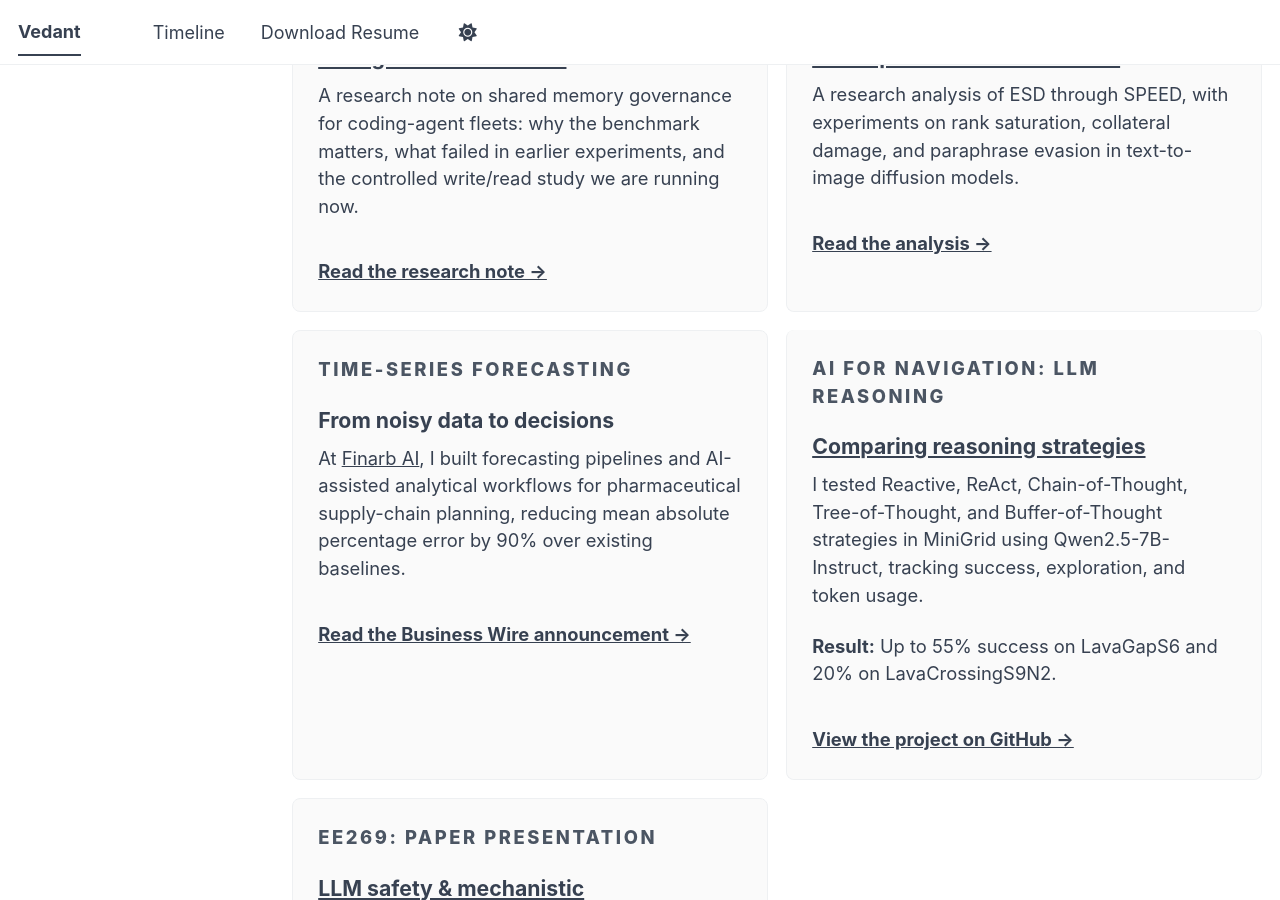
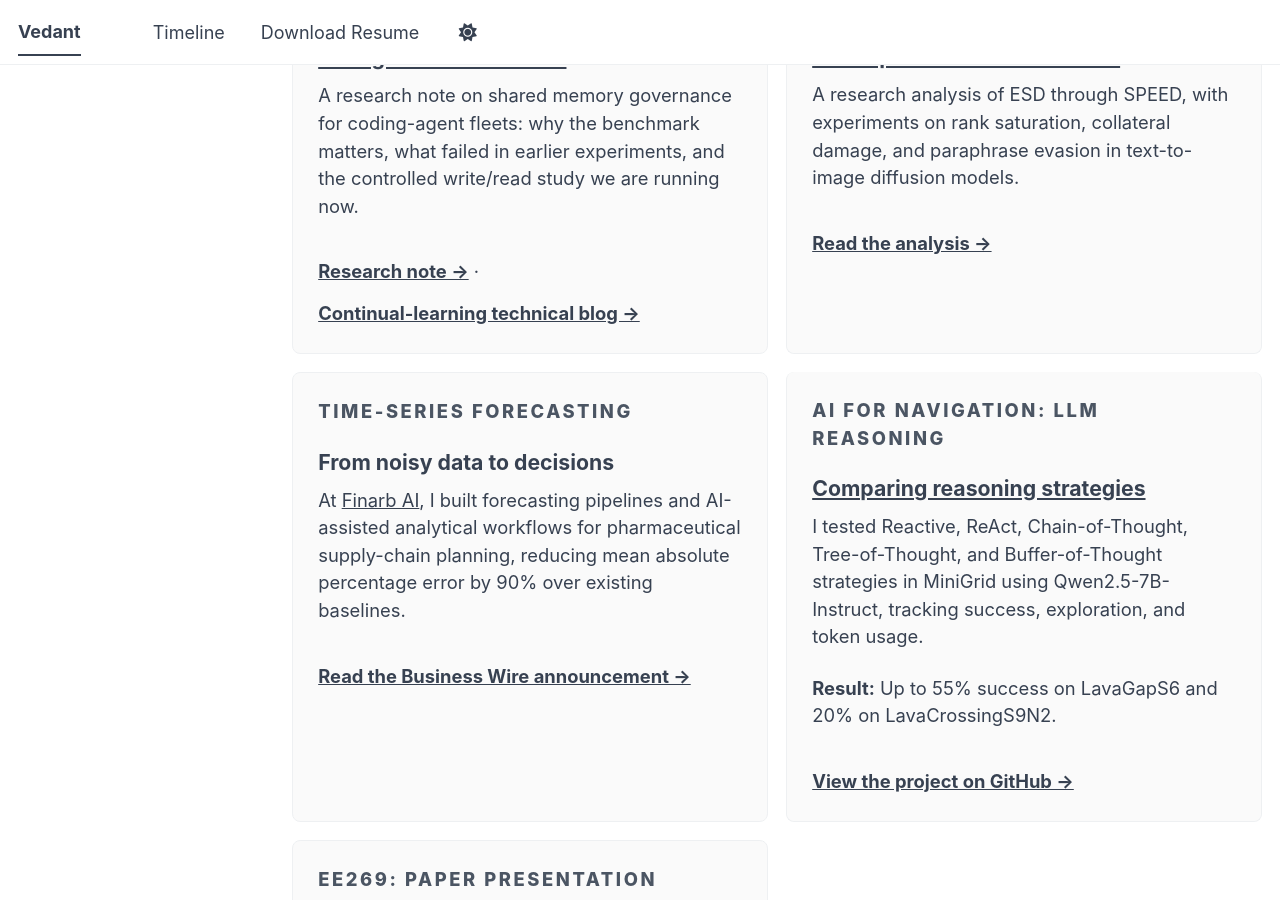
Before and after one commit to Vedant2100/vedant2100.github.io, a Jekyll site: the page built from _pages/about.md, in a window 1280 px wide and 900 px high, scrolled down 1358 px. Built offline with Jekyll 4.4.1, drawn with Linux system fonts in a browser that asks for light colours; some web fonts are replaced; a script bundle is joined from its source files by our own code; library files that are not in the unit come from our copies.

Commit message:
Add continual-learning project blog link to portfolio projects

```diff
--- a/_pages/about.md
+++ b/_pages/about.md
@@ -38,7 +38,7 @@
     <p class="home-card__eyebrow">MULTI-AGENT MEMORY: ACTIVE RESEARCH</p>
     <h3><a href="/fleet-mem/">Who gets to remember?</a></h3>
     <p>A research note on shared memory governance for coding-agent fleets: why the benchmark matters, what failed in earlier experiments, and the controlled write/read study we are running now.</p>
-    <a class="home-card__link" href="/fleet-mem/">Read the research note →</a>
+    <a class="home-card__link" href="/fleet-mem/">Research note →</a> · <a class="home-card__link" href="/posts/continual-agent-learning/">Continual-learning technical blog →</a>
   </article>
   <article class="home-card home-card--accent">
     <p class="home-card__eyebrow">EE243: ADVANCED COMPUTER VISION</p>
```
